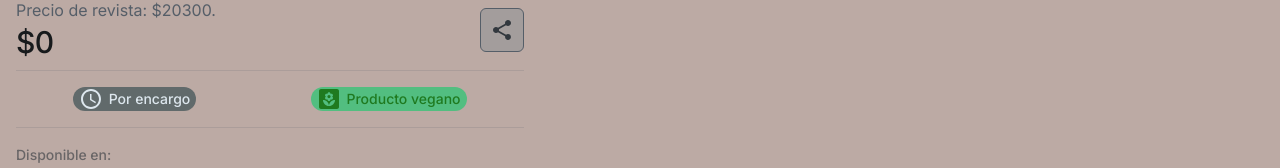
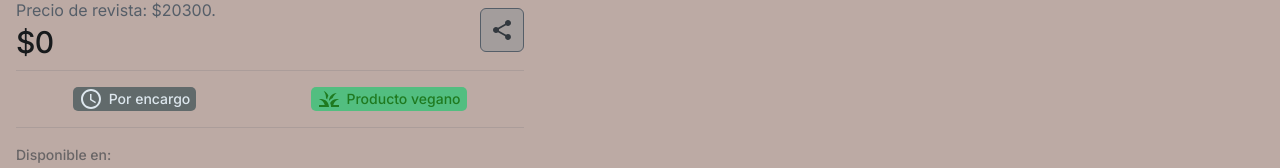
Before and after one commit to nicolasfont1/claudia-natura, a Next.js app: page /aguas-natura-femenino in a window 1280 px wide. Shown: the part 502-670 px from the top of the page. Built offline with nearby package versions, Linux system fonts and the light colour scheme.

Commit message:
replaced some icons

```diff
--- a/src/app/[productName]/page.jsx
+++ b/src/app/[productName]/page.jsx
@@ -19,6 +19,7 @@ import ShareIcon from "@mui/icons-material/Share";
 import IconButton from "@mui/joy/IconButton";
 import Button from '@mui/joy/Button';
 import AddIcon from '@mui/icons-material/Add';
+import GrassIcon from '@mui/icons-material/Grass';
 
 const Page = () => {
 	const path = usePathname();
@@ -75,21 +76,21 @@ const Page = () => {
 						<Divider orientation="horizontal" sx={{ mt: 1, mb: 2 }} />
 						<Stack direction="row" justifyContent="space-around">
 							{product.inmediateDelivery ? (
-								<Chip variant="soft" sx={{ background: "#616A6B" }} size="sm">
+								<Chip variant="soft" sx={{ background: "#616A6B", borderRadius: 5 }} size="sm">
 									<InmediateDeliveryText />
 								</Chip>
 							) : (
-								<Chip variant="soft" sx={{ background: "#616A6B" }} size="sm">
+								<Chip variant="soft" sx={{ background: "#616A6B", borderRadius: 5 }} size="sm">
 									<ByOrderText />
 								</Chip>
 							)}
 							{product.vegan && (
-								<Chip variant="soft" sx={{ background: "#52BE80" }} size="sm">
+								<Chip variant="soft" sx={{ background: "#52BE80", borderRadius: 5 }} size="sm">
 									<Typography
 										fontWeight="md"
 										level="title-sm"
 										textColor="success.plainColor"
-										startDecorator={<YardIcon sx={{ fontSize: "18" }} />}>
+										startDecorator={<GrassIcon sx={{ fontSize: "18" }} />}>
 										Producto vegano
 									</Typography>
 								</Chip>
```
